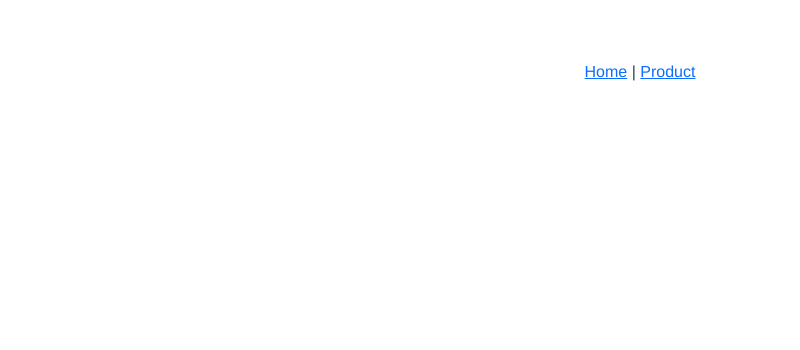
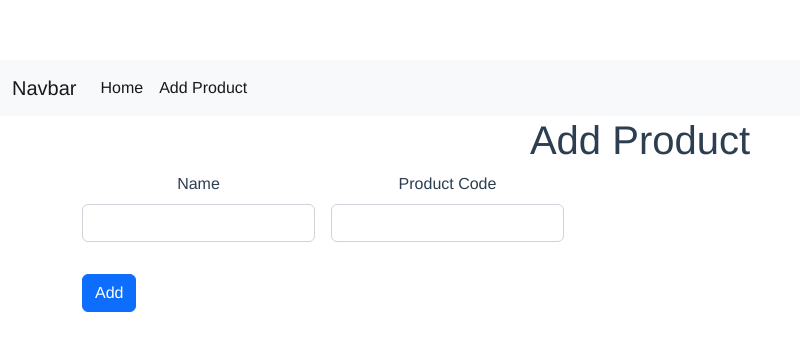
Before and after one commit to vladosfi/spring-intro, a Vue app in the folder vue/: page /product in a window 1280 px wide. Before the commit this address had no page. Shown: the top 350 px of the page, without its empty margins (0-800 px from the left). Built offline with nearby package versions, Linux system fonts and the light colour scheme; no server answers.

Commit message:
Working on frontend

```diff
--- a/vue/src/App.vue
+++ b/vue/src/App.vue
@@ -1,18 +1,16 @@
 <template>
-    <div id="nav">
-      <router-link to="/">Home</router-link> |
-      <router-link to="/product">Product</router-link>
-  </div>
+  <NavMenu></NavMenu>
 
   <router-view />
 </template>
 
 <script>
-// import HelloWorld from './components/HelloWorld.vue'
+import NavMenu from './components/NavMenu.vue'
 
 export default {
   name: 'App',
   components: {
+    NavMenu
   }
 }
 </script>
--- a/vue/src/components/HelloWorld.vue
+++ /dev/null
@@ -1,58 +0,0 @@
-<template>
-  <div class="hello">
-    <h1>{{ msg }}</h1>
-    <p>
-      For a guide and recipes on how to configure / customize this project,<br>
-      check out the
-      <a href="https://cli.vuejs.org" target="_blank" rel="noopener">vue-cli documentation</a>.
-    </p>
-    <h3>Installed CLI Plugins</h3>
-    <ul>
-      <li><a href="https://github.com/vuejs/vue-cli/tree/dev/packages/%40vue/cli-plugin-babel" target="_blank" rel="noopener">babel</a></li>
-      <li><a href="https://github.com/vuejs/vue-cli/tree/dev/packages/%40vue/cli-plugin-eslint" target="_blank" rel="noopener">eslint</a></li>
-    </ul>
-    <h3>Essential Links</h3>
-    <ul>
-      <li><a href="https://vuejs.org" target="_blank" rel="noopener">Core Docs</a></li>
-      <li><a href="https://forum.vuejs.org" target="_blank" rel="noopener">Forum</a></li>
-      <li><a href="https://chat.vuejs.org" target="_blank" rel="noopener">Community Chat</a></li>
-      <li><a href="https://twitter.com/vuejs" target="_blank" rel="noopener">Twitter</a></li>
-      <li><a href="https://news.vuejs.org" target="_blank" rel="noopener">News</a></li>
-    </ul>
-    <h3>Ecosystem</h3>
-    <ul>
-      <li><a href="https://router.vuejs.org" target="_blank" rel="noopener">vue-router</a></li>
-      <li><a href="https://vuex.vuejs.org" target="_blank" rel="noopener">vuex</a></li>
-      <li><a href="https://github.com/vuejs/vue-devtools#vue-devtools" target="_blank" rel="noopener">vue-devtools</a></li>
-      <li><a href="https://vue-loader.vuejs.org" target="_blank" rel="noopener">vue-loader</a></li>
-      <li><a href="https://github.com/vuejs/awesome-vue" target="_blank" rel="noopener">awesome-vue</a></li>
-    </ul>
-  </div>
-</template>
-
-<script>
-export default {
-  name: 'HelloWorld',
-  props: {
-    msg: String
-  }
-}
-</script>
-
-<!-- Add "scoped" attribute to limit CSS to this component only -->
-<style scoped>
-h3 {
-  margin: 40px 0 0;
-}
-ul {
-  list-style-type: none;
-  padding: 0;
-}
-li {
-  display: inline-block;
-  margin: 0 10px;
-}
-a {
-  color: #42b983;
-}
-</style>
--- /dev/null
+++ b/vue/src/components/NavMenu.vue
@@ -0,0 +1,48 @@
+<template>
+  <nav class="navbar navbar-expand-lg navbar-light bg-light">
+    <div class="container-fluid">
+      <a class="navbar-brand" href="#">Navbar</a>
+      <button
+        class="navbar-toggler"
+        type="button"
+        data-bs-toggle="collapse"
+        data-bs-target="#navbarNav"
+        aria-controls="navbarNav"
+        aria-expanded="false"
+        aria-label="Toggle navigation"
+      >
+        <span class="navbar-toggler-icon"></span>
+      </button>
+      <div class="collapse navbar-collapse" id="navbarNav">
+        <ul class="navbar-nav">
+          <li class="nav-item">
+            <router-link to="/">
+            <a class="nav-link active" aria-current="page" href="#">Home</a>
+            </router-link>
+          </li>
+          <li class="nav-item">
+            <router-link to="/product">
+            <a class="nav-link active" aria-current="page" href="#">Add Product</a>
+            </router-link>
+          </li>
+        </ul>
+      </div>
+    </div>
+  </nav>
+</template>
+
+<script>
+export default {
+  name: "NavMenu",
+  props: {
+    msg: String,
+  },
+};
+</script>
+
+<!-- Add "scoped" attribute to limit CSS to this component only -->
+<style scoped>
+  a{
+    text-decoration: none;
+  }
+</style>
--- a/vue/src/router/index.js
+++ b/vue/src/router/index.js
@@ -13,6 +13,11 @@ const routes = [
     name: "Product",
     component: Product,
   },
+  {
+    path: "/product/",
+    name: "Product",
+    component: Product,
+  },
 ];
 
 const router = createRouter({
--- a/vue/src/vews/Product.vue
+++ b/vue/src/vews/Product.vue
@@ -1,52 +1,88 @@
 <template>
-  <div class="container">
+  <div class="container" v-if="$route.params.id">
     <div class="row">
       <h1>Product Id: {{ $route.params.id }}</h1>
     </div>
 
     <div class="row">
-      <form @submit.prevent="createPost">
+      <form @submit.prevent="editPost">
         <div class="row align-items-center g-3">
-          <div class="col-md-auto col-12">
+          <div class="col-md-auto col-4">
             <label for="inputName" class="form-label">Name</label>
-            <input v-model="product.name" type="text" class="form-control" id="inputName"/>
+            <input :disabled="disableEdit" v-model="product.name" type="text" class="form-control" id="inputName" />
           </div>
           <div class="col-md-auto col-12">
             <label for="inputCode" class="form-label">Product Code</label>
-            <input v-model="product.code" type="text" class="form-control" id="inputCode"/>
+            <input :disabled="disableEdit" v-model="product.code" type="text" class="form-control" id="inputCode" />
+          </div>
+          <div class="row align-items-center g-3">
+            <div class="col-md-auto col-12">
+              <button :disabled="disableEdit" type="submit" class="btn btn-primary">Save</button>
             </div>
             <div class="col-md-auto col-12">
-            <button type="submit" class="btn btn-primary">Save</button>
+              <button @click.prevent="enableEdit" type="button" class="btn btn-primary">{{ disableEdit ? "Edit" : "Cancel" }}</button>
+            </div>
+          </div>
+        </div>
+      </form>
+    </div>
+  </div>
+
+  <div class="container" v-else-if="!$route.params.id">
+    <div class="row">
+      <h1>Add Product</h1>
+    </div>
+
+    <div class="row">
+      <form @submit.prevent="createPost">
+        <div class="row align-items-center g-3">
+          <div class="col-md-auto col-4">
+            <label for="inputName" class="form-label">Name</label>
+            <input v-model="product.name" type="text" class="form-control" id="inputName" />
+          </div>
+          <div class="col-md-auto col-12">
+            <label for="inputCode" class="form-label">Product Code</label>
+            <input v-model="product.code" type="text" class="form-control" id="inputCode" />
+          </div>
+          <div class="row align-items-center g-3">
+            <div class="col-md-auto col-12">
+              <button type="submit" class="btn btn-primary">Add</button>
+            </div>
           </div>
         </div>
       </form>
     </div>
   </div>
 </template>
+
 <script>
 /* eslint-disable */
 export default {
   name: "Product",
   components: {},
   mounted() {
+    // console.log(this.$route.params.id);
+    // if (this.$route.params.id !== undefined) {
       this.$axios
         .get("products/" + this.$route.params.id)
         .then((x) => (this.product = x.data))
         .catch((e) => {
           this.errors.push(e);
         });
+    // }
   },
   data() {
     return {
+      disableEdit: true,
       product: {
-        id: '',
-        name: '',
-        code: ''
+        id: "",
+        name: "",
+        code: "",
       },
     };
   },
   methods: {
-    createPost() {
+    editPost() {
       this.$axios
         .post("products/" + this.product.id, this.product)
         .then((response) => console.log(response))
@@ -54,6 +90,10 @@ export default {
           this.errors.push(e);
         });
     },
+    createPost() {},
+    enableEdit() {
+      this.disableEdit = !this.disableEdit;
+    },
   },
 };
 </script>
```
Lines whose indentation alone changed are shown as unchanged.
